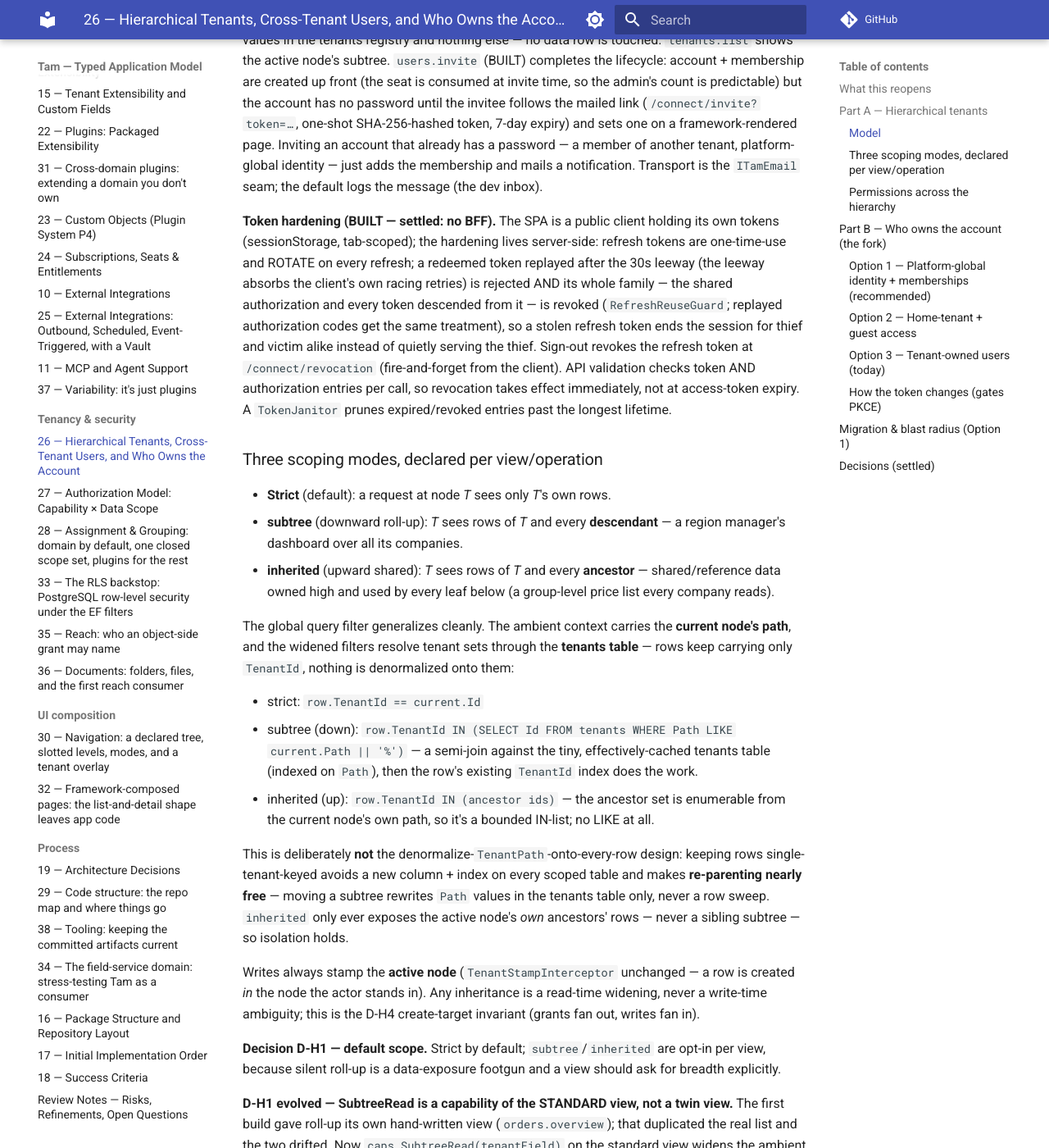
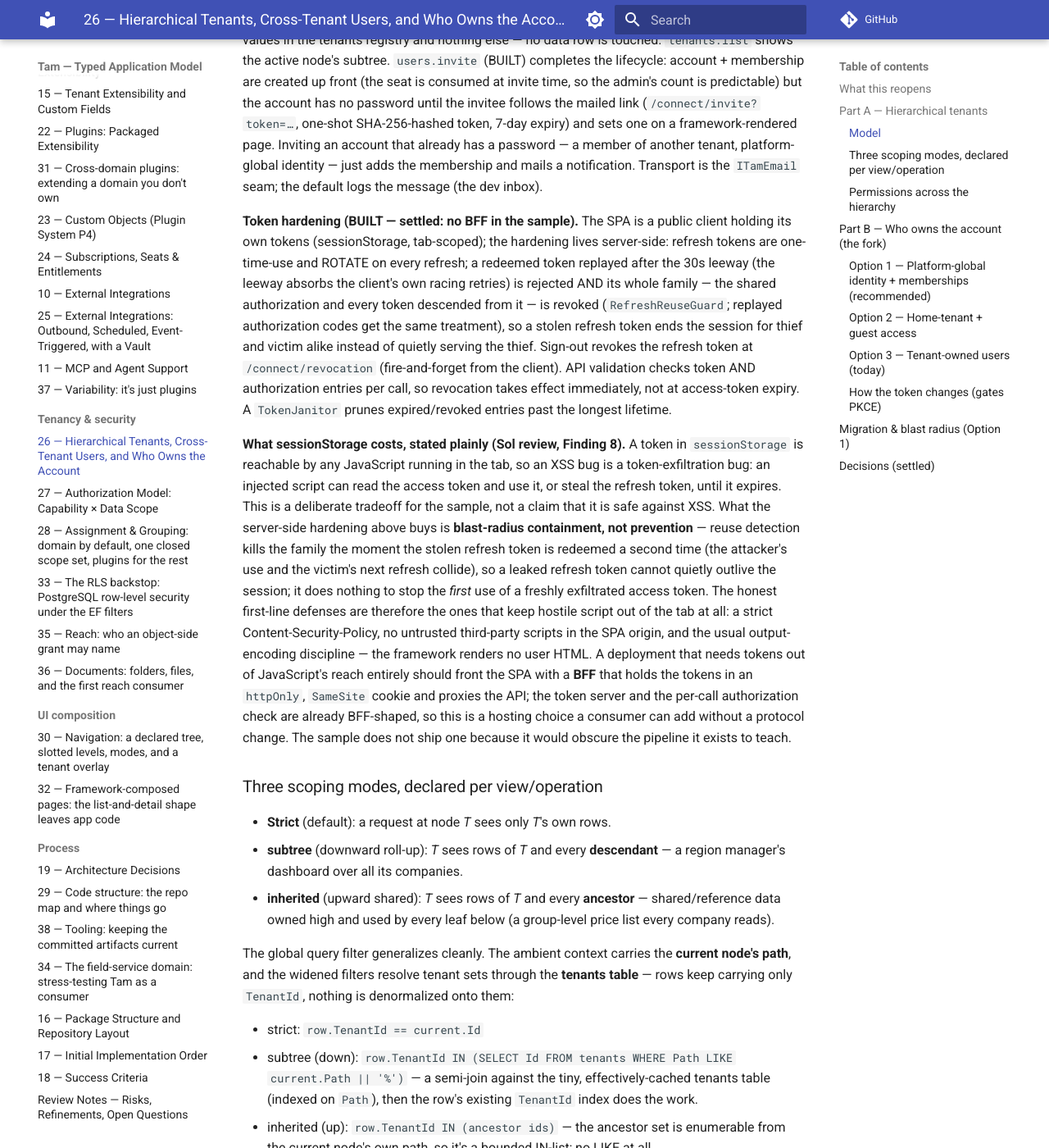
Before and after one commit to nilbin/abc, an MkDocs documentation site: the page built from docs/26-tenancy-hierarchy-and-identity.md, in a window 1280 px wide and 1400 px high, scrolled down 1090 px. Shown: the whole window at 82% size. Built offline with MkDocs 1.6.1 and Material for MkDocs 9.7.7, drawn with Linux system fonts in a browser that asks for light colours; comment, search, counter and statistics services are not loaded.

Commit message:
Review fix 8 (Medium): sharpen the SPA-token XSS tradeoff in docs/26
The token-in-sessionStorage decision was documented as settled but never spelled
out what it costs. Make it explicit: sessionStorage is reachable by any script in
the tab, so an XSS bug IS a token-exfiltration bug; the server-side reuse
detection contains blast radius (a stolen refresh token cannot outlive its second
redemption) but does not prevent first use of an exfiltrated access token. State
the real first-line defenses (strict CSP, no untrusted third-party scripts, the
framework rendering no user HTML) and the BFF/httpOnly-cookie escalation path for
deployments that need tokens out of JavaScript's reach — a hosting choice, not a
protocol change. Docs only; no BFF built.

Co-Authored-By: Claude <noreply@anthropic.com>

```diff
--- a/docs/26-tenancy-hierarchy-and-identity.md
+++ b/docs/26-tenancy-hierarchy-and-identity.md
@@ -46,16 +46,32 @@ that already has a password — a member of another tenant, platform-global iden
 membership and mails a notification. Transport is the `ITamEmail` seam; the default logs the
 message (the dev inbox).
 
-**Token hardening (BUILT — settled: no BFF).** The SPA is a public client holding its own tokens
-(sessionStorage, tab-scoped); the hardening lives server-side: refresh tokens are one-time-use and
-ROTATE on every refresh; a redeemed token replayed after the 30s leeway (the leeway absorbs the
-client's own racing retries) is rejected AND its whole family — the shared authorization and every
-token descended from it — is revoked (`RefreshReuseGuard`; replayed authorization codes get the
-same treatment), so a stolen refresh token ends the session for thief and victim alike instead of
-quietly serving the thief. Sign-out revokes the refresh token at `/connect/revocation`
-(fire-and-forget from the client). API validation checks token AND authorization entries per call,
-so revocation takes effect immediately, not at access-token expiry. A `TokenJanitor` prunes
-expired/revoked entries past the longest lifetime.
+**Token hardening (BUILT — settled: no BFF in the sample).** The SPA is a public client holding its
+own tokens (sessionStorage, tab-scoped); the hardening lives server-side: refresh tokens are
+one-time-use and ROTATE on every refresh; a redeemed token replayed after the 30s leeway (the
+leeway absorbs the client's own racing retries) is rejected AND its whole family — the shared
+authorization and every token descended from it — is revoked (`RefreshReuseGuard`; replayed
+authorization codes get the same treatment), so a stolen refresh token ends the session for thief
+and victim alike instead of quietly serving the thief. Sign-out revokes the refresh token at
+`/connect/revocation` (fire-and-forget from the client). API validation checks token AND
+authorization entries per call, so revocation takes effect immediately, not at access-token expiry.
+A `TokenJanitor` prunes expired/revoked entries past the longest lifetime.
+
+**What sessionStorage costs, stated plainly (Sol review, Finding 8).** A token in `sessionStorage`
+is reachable by any JavaScript running in the tab, so an XSS bug is a token-exfiltration bug: an
+injected script can read the access token and use it, or steal the refresh token, until it expires.
+This is a deliberate tradeoff for the sample, not a claim that it is safe against XSS. What the
+server-side hardening above buys is **blast-radius containment, not prevention** — reuse detection
+kills the family the moment the stolen refresh token is redeemed a second time (the attacker's use
+and the victim's next refresh collide), so a leaked refresh token cannot quietly outlive the
+session; it does nothing to stop the *first* use of a freshly exfiltrated access token. The honest
+first-line defenses are therefore the ones that keep hostile script out of the tab at all: a strict
+Content-Security-Policy, no untrusted third-party scripts in the SPA origin, and the usual
+output-encoding discipline — the framework renders no user HTML. A deployment that needs tokens out
+of JavaScript's reach entirely should front the SPA with a **BFF** that holds the tokens in an
+`httpOnly`, `SameSite` cookie and proxies the API; the token server and the per-call authorization
+check are already BFF-shaped, so this is a hosting choice a consumer can add without a protocol
+change. The sample does not ship one because it would obscure the pipeline it exists to teach.
 
 ### Three scoping modes, declared per view/operation
 
```
